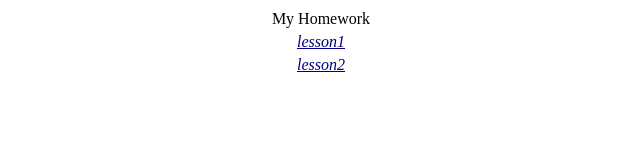
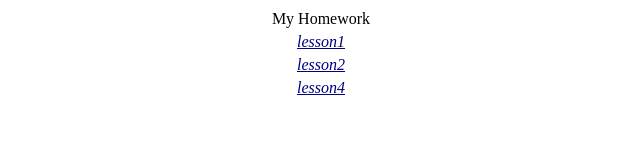
Before and after one commit to maxshnaider/Homework, a plain HTML site: page index.html in a window 1280 px wide. Shown: the full height of the page, 319-959 px from the left. Drawn offline with Linux system fonts and the light colour scheme; files that its build step writes are made by us from their sources.

Commit message:
init commit

```diff
--- a/index.html
+++ b/index.html
@@ -12,6 +12,7 @@
     <ul>
         <li><a href="01/index.html">lesson1</a></li>
         <li><a href="02/index.html">lesson2</a></li>
+        <li><a href="04/index.html">lesson4</a> </li>
     </ul>
 
 </body>
```
